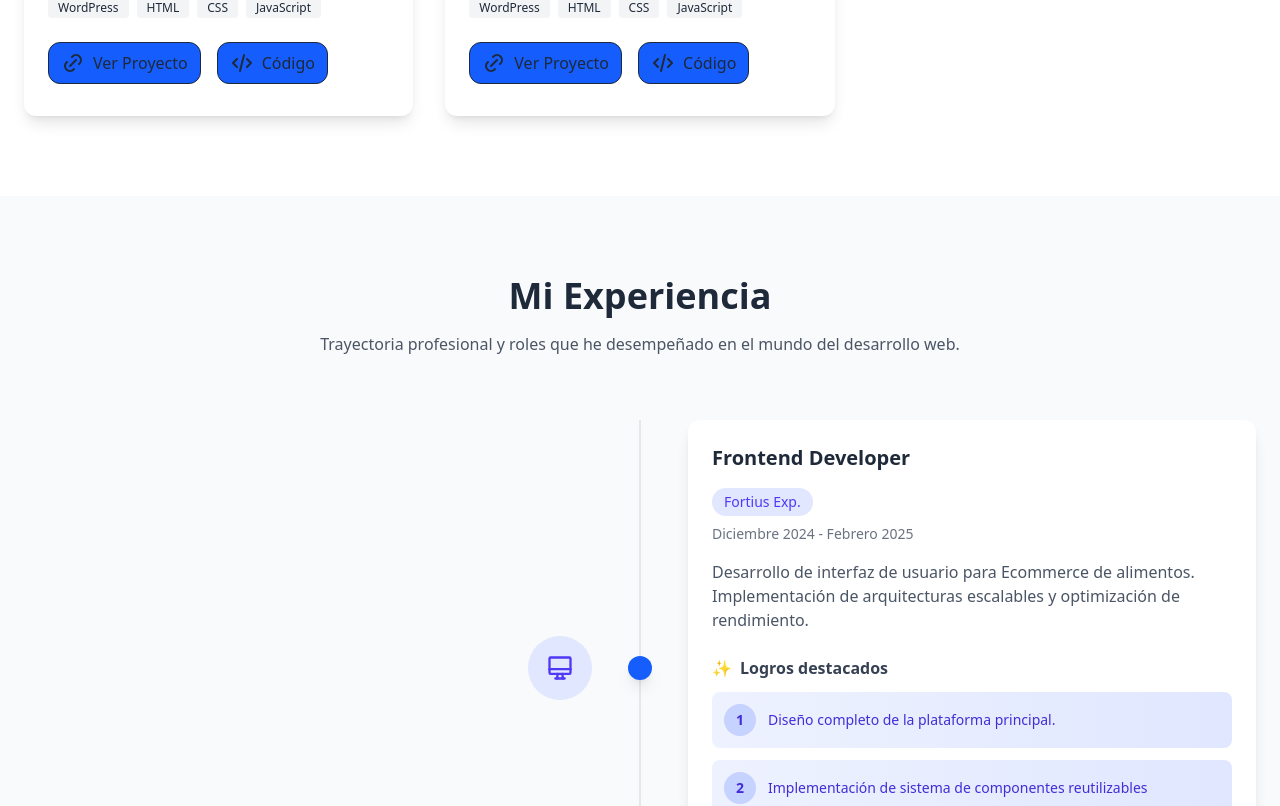
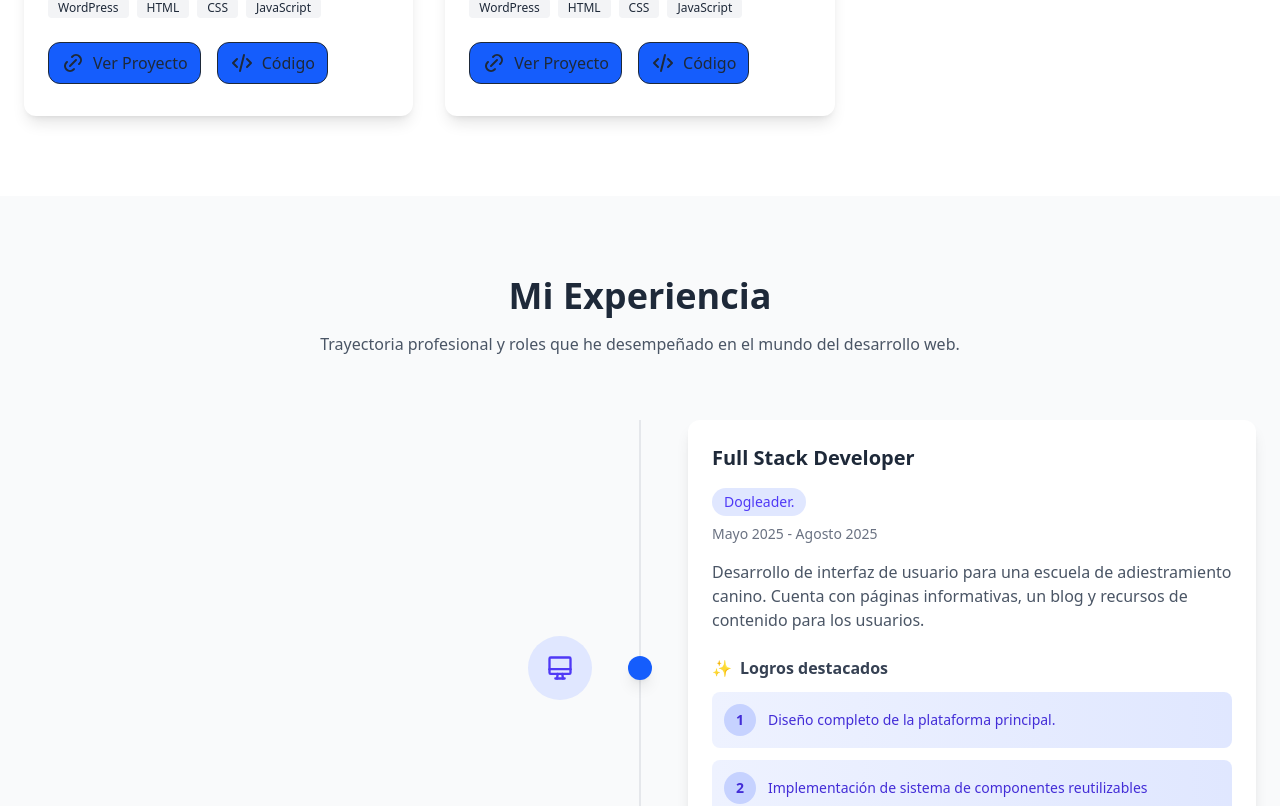
Before and after one commit to omar15hr/portafolio, a React (Vite) app: page / in a window 1280 px wide. Shown: the part 1994-2800 px from the top of the page. Built offline with nearby package versions, Linux system fonts and the light colour scheme.

Commit message:
cambio en la experiencia y palabra en el about

```diff
--- a/src/components/sections/AboutSection.tsx
+++ b/src/components/sections/AboutSection.tsx
@@ -25,7 +25,7 @@ export function AboutSection() {
           <div className="md:w-1/2">
             <h2 className="text-3xl md:text-4xl font-bold mb-6">Sobre Mí</h2>
             <p className="text-gray-600 mb-6">
-              Soy un desarrollador web full stack con 1 año de experiencia
+              Soy un desarrollador web Full Stack con 1 año de experiencia
               creando aplicaciones web modernas y escalables. Mi pasión es
               construir productos digitales que sean tanto funcionales como
               atractivos.
--- a/src/components/sections/ExperienceSection.tsx
+++ b/src/components/sections/ExperienceSection.tsx
@@ -3,8 +3,21 @@ import { ExperiencieCard } from "../ExperienceCard";
 const EXPERIENCE = [
   {
     id: 1,
+    company: "Dogleader.",
+    position: "Full Stack Developer",
+    period: "Mayo 2025 - Agosto 2025",
+    description:
+      "Desarrollo de interfaz de usuario para una escuela de adiestramiento canino. Cuenta con páginas informativas, un blog y recursos de contenido para los usuarios.",
+    achievements: [
+      "Diseño completo de la plataforma principal.",
+      "Implementación de sistema de componentes reutilizables",
+      "Funciones del sitio como botón de comunicación mediante Whatsapp.",
+    ],
+  },
+  {
+    id: 2,
     company: "Fortius Exp.",
-    position: "Frontend Developer",
+    position: "Full Stack Developer",
     period: "Diciembre 2024 - Febrero 2025",
     description:
       "Desarrollo de interfaz de usuario para Ecommerce de alimentos. Implementación de arquitecturas escalables y optimización de rendimiento.",
@@ -15,7 +28,7 @@ const EXPERIENCE = [
     ],
   },
   {
-    id: 2,
+    id: 3,
     company: "Dyatec",
     position: "Full Stack Developer",
     period: "Agosto 2024 - Noviembre 2024",
```
